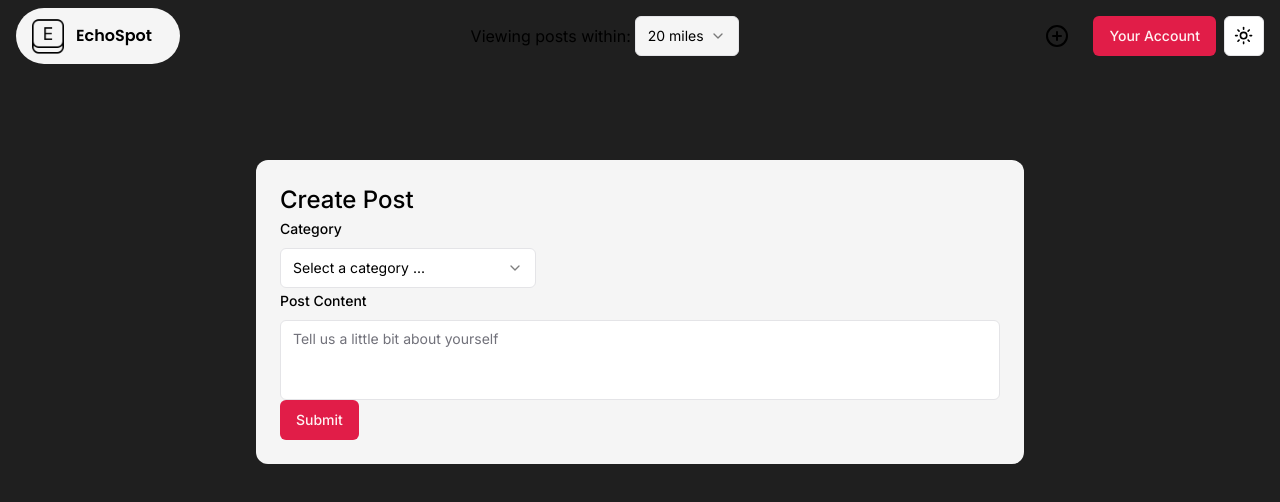
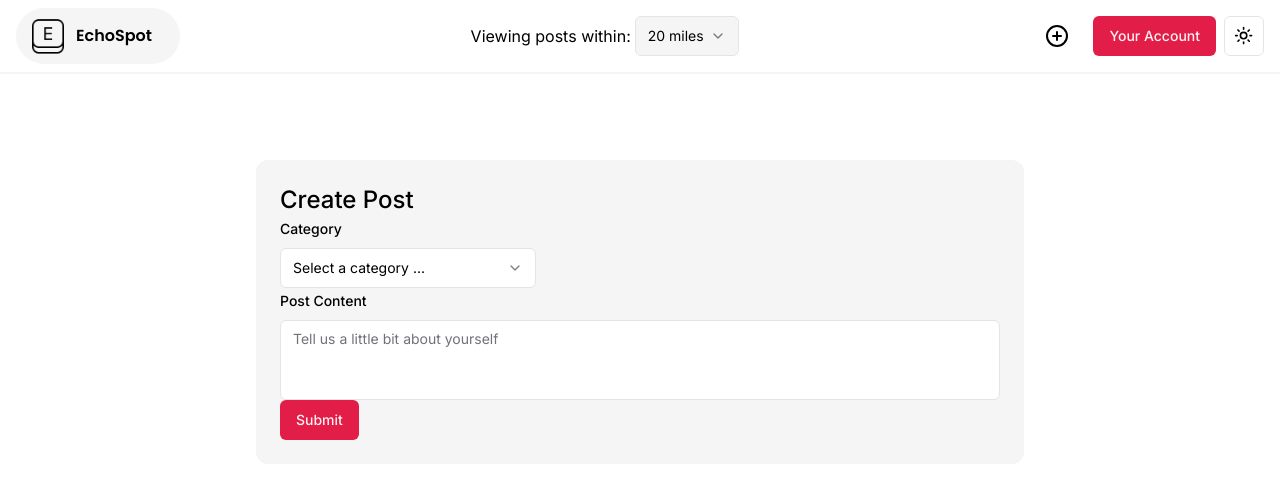
Before and after one commit to WillGraham36/echo-spot, a Next.js app in the folder client/: page /create in a window 1280 px wide. Shown: the top 502 px of the page. Built offline with nearby package versions, Linux system fonts and the light colour scheme; no server answers; sample sign-in values are in the browser's storage.

Commit message:
style: added border for navbar and altered colors for light mode

```diff
--- a/client/app/(feed)/_components/Navbar.tsx
+++ b/client/app/(feed)/_components/Navbar.tsx
@@ -35,7 +35,7 @@ const Navbar = () => {
     const router = useRouter();
 
     return (
-        <div className="z-50 fixed top-0 flex items-center justify-between w-full px-4 py-2">
+        <div className="z-50 fixed top-0 flex items-center justify-between w-full px-4 py-2 border-b-2 border-neutral-100 dark:border-neutral-800">
             <Link href="/">
                 <Logo />
             </Link>
--- a/client/app/layout.tsx
+++ b/client/app/layout.tsx
@@ -20,7 +20,7 @@ export default function RootLayout({
 }>) {
     return (
 	<html lang="en" suppressHydrationWarning>
-            <body className={cn("h-full bg-[#1f1f1f]", inter.className)}>
+            <body className={cn("h-full dark:bg-[#1f1f1f]", inter.className)}>
             <ClerkProvider>
                 <ThemeProvider
                     attribute="class"
```
